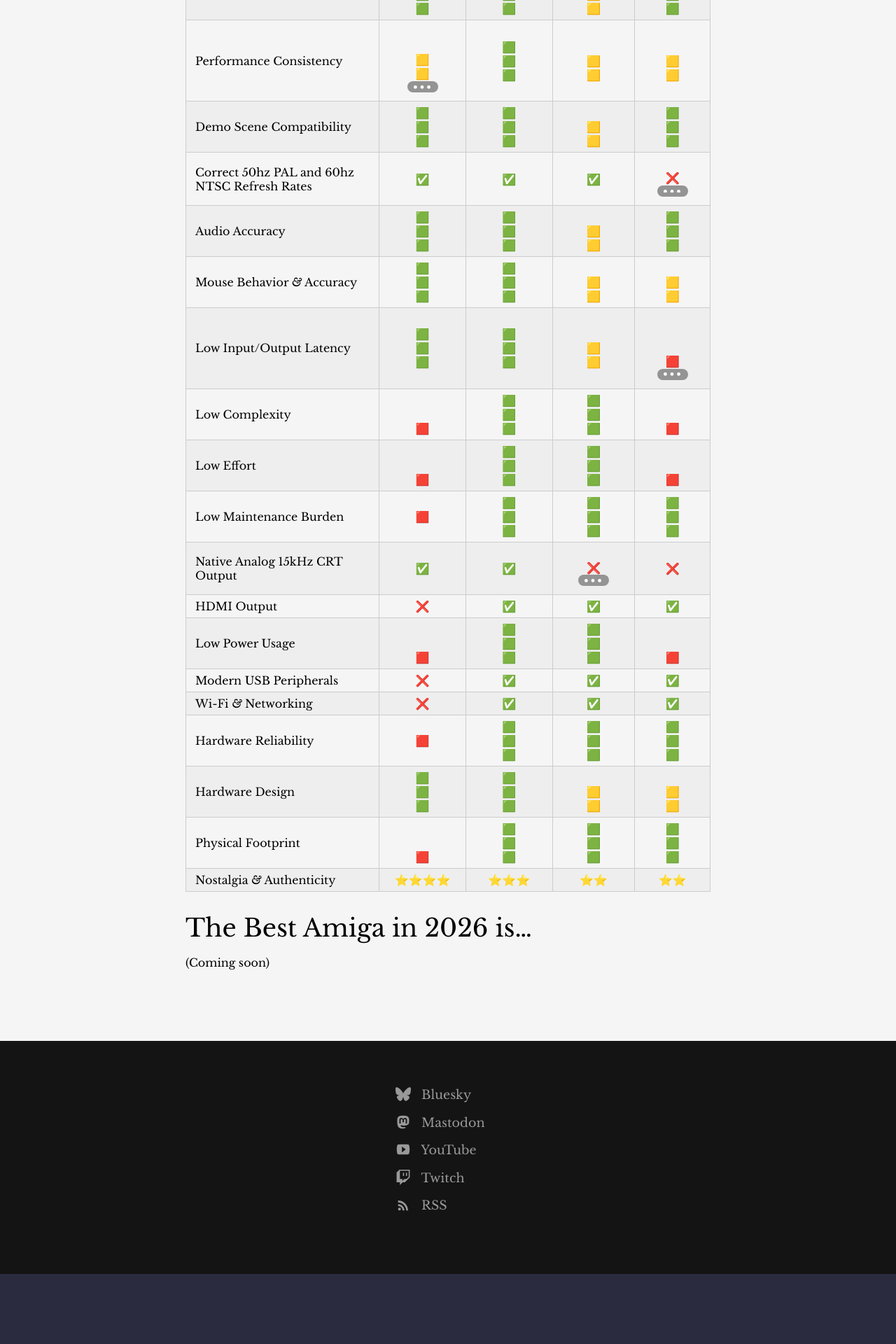
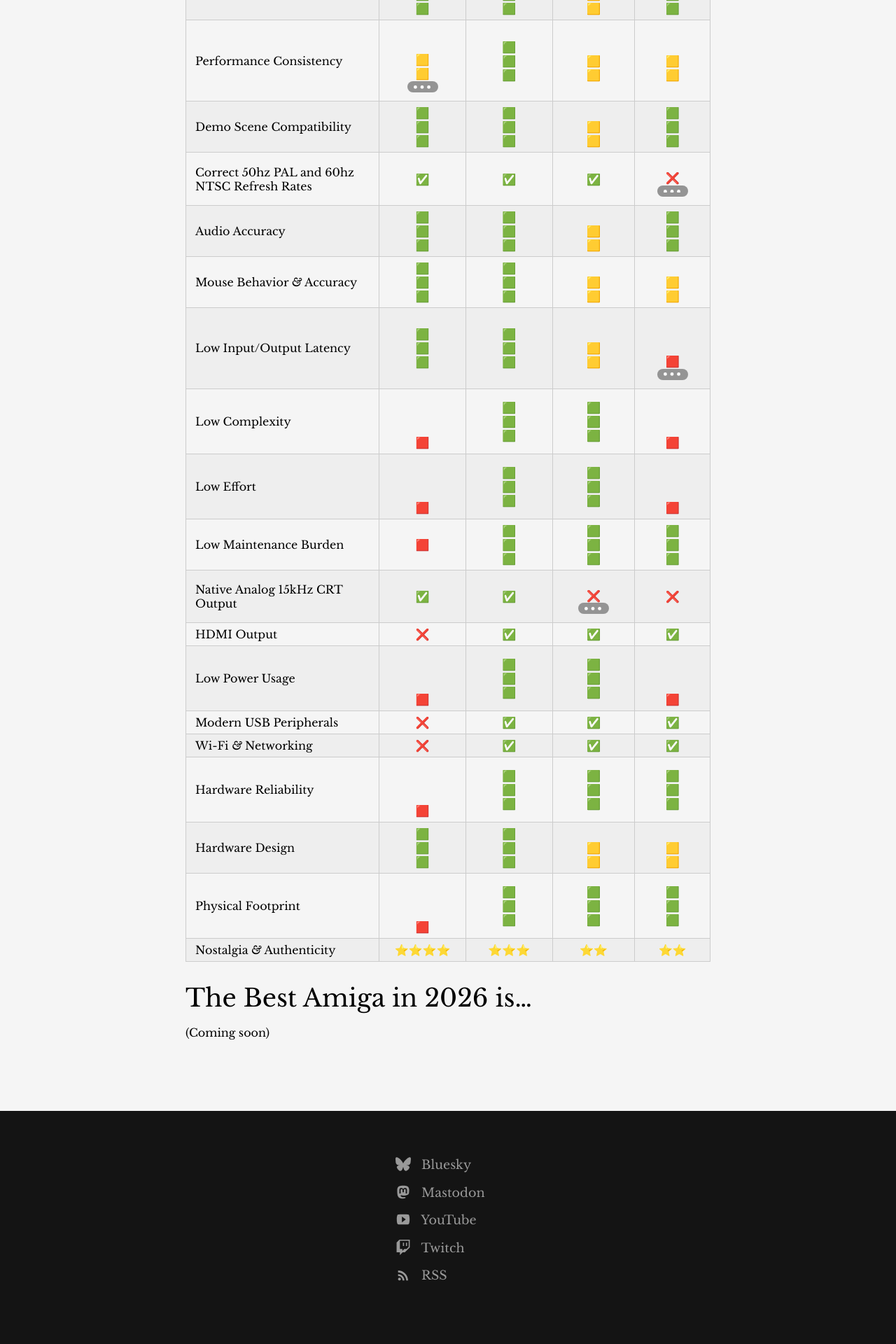
Before and after one commit to amigavision/amigavision.github.io, a Jekyll site: the page built from best.md, in a window 1280 px wide. Shown: the part 2096-4016 px from the top of the page at 70% size. Built offline with Jekyll 4.4.1, drawn with Linux system fonts in a browser that asks for light colours; before the commit the page ends 3916 px from its top, so only the background shows below that.

Commit message:
Alignment

```diff
--- a/best.md
+++ b/best.md
@@ -60,17 +60,17 @@
 Audio Accuracy | 🟩<br>🟩<br>🟩 | 🟩<br>🟩<br>🟩 | <br>🟨<br>🟨 | 🟩<br>🟩<br>🟩
 Mouse Behavior *&* Accuracy | 🟩<br>🟩<br>🟩 | 🟩<br>🟩<br>🟩 | <br>🟨<br>🟨 | <br>🟨<br>🟨
 Low Input/Output Latency | 🟩<br>🟩<br>🟩 | 🟩<br>🟩<br>🟩 | <br>🟨<br>🟨 | <br><br><br>🟥<br> [^4]
-Low Complexity | <br><br>🟥 | 🟩<br>🟩<br>🟩 | 🟩<br>🟩<br>🟩 | <br><br>🟥
-Low Effort | <br><br>🟥 | 🟩<br>🟩<br>🟩 | 🟩<br>🟩<br>🟩 | <br><br>🟥
+Low Complexity | <br><br><br>🟥 | 🟩<br>🟩<br>🟩 | 🟩<br>🟩<br>🟩 | <br><br><br>🟥
+Low Effort | <br><br><br>🟥 | 🟩<br>🟩<br>🟩 | 🟩<br>🟩<br>🟩 | <br><br><br>🟥
 Low Maintenance Burden | 🟥 | 🟩<br>🟩<br>🟩 | 🟩<br>🟩<br>🟩 | 🟩<br>🟩<br>🟩
 Native Analog 15kHz CRT Output | ✅ | ✅ | <br>❌<br>[^5] | ❌
 HDMI Output | ❌ | ✅ | ✅ | ✅
-Low Power Usage | <br><br>🟥 | 🟩<br>🟩<br>🟩 | 🟩<br>🟩<br>🟩 | <br><br>🟥
+Low Power Usage | <br><br><br>🟥 | 🟩<br>🟩<br>🟩 | 🟩<br>🟩<br>🟩 | <br><br><br>🟥
 Modern USB Peripherals | ❌ | ✅ | ✅ | ✅
 Wi-Fi *&* Networking | ❌ | ✅ | ✅ | ✅
-Hardware Reliability | 🟥 | 🟩<br>🟩<br>🟩 | 🟩<br>🟩<br>🟩 | 🟩<br>🟩<br>🟩
+Hardware Reliability | <br><br><br>🟥 | 🟩<br>🟩<br>🟩 | 🟩<br>🟩<br>🟩 | 🟩<br>🟩<br>🟩
 Hardware Design | 🟩<br>🟩<br>🟩 | 🟩<br>🟩<br>🟩 | <br>🟨<br>🟨 | <br>🟨<br>🟨
-Physical Footprint | <br><br>🟥 | 🟩<br>🟩<br>🟩 | 🟩<br>🟩<br>🟩 | 🟩<br>🟩<br>🟩
+Physical Footprint | <br><br><br>🟥 | 🟩<br>🟩<br>🟩 | 🟩<br>🟩<br>🟩 | 🟩<br>🟩<br>🟩
 Nostalgia *&* Authenticity | ⭐⭐⭐⭐ | ⭐⭐⭐ | ⭐⭐ | ⭐⭐
 {: .feature-compare data-responsive-table="true" }
 
```
